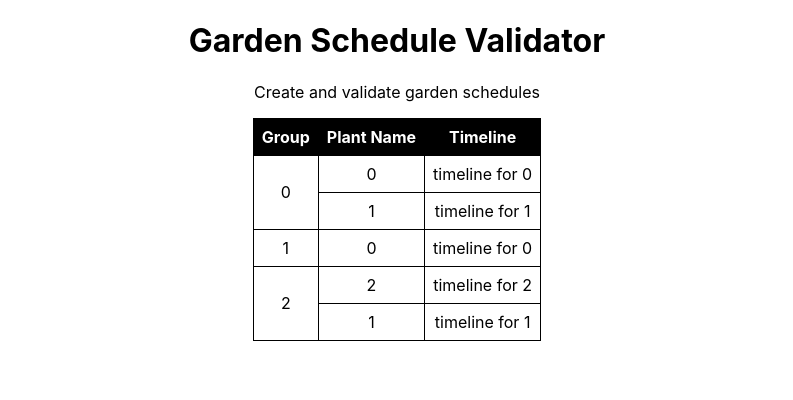
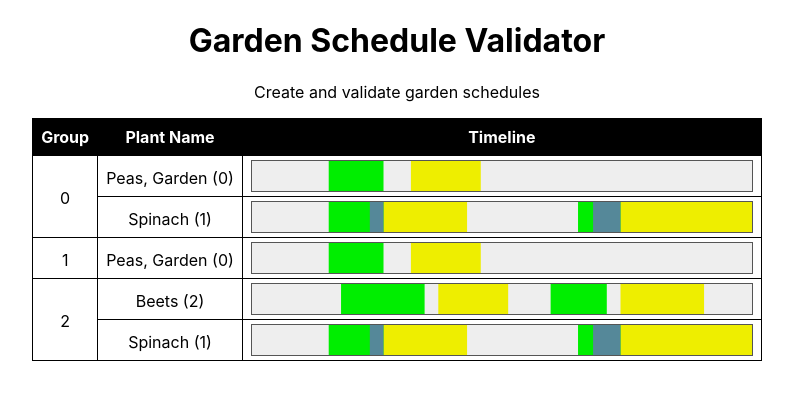
Before and after one commit to arcrad/garden_schedule_validator, a React (Create React App) app: page / in a window 1280 px wide. Shown: the top 400 px of the page, without its empty margins (243-1036 px from the left). Built offline with nearby package versions, Linux system fonts and the light colour scheme.

Commit message:
Built initial plant timeline chart component functionality

```diff
--- a/src/App.css
+++ b/src/App.css
@@ -51,5 +51,5 @@ table th {
 
 table td {
 	border: 1px solid #000;
-	padding: 0.5rem;
+	padding: 0.25rem 0.5rem 0 0.5rem;
 }
--- a/src/App.tsx
+++ b/src/App.tsx
@@ -1,4 +1,4 @@
-import React from 'react';
+import React, { useRef, useEffect } from 'react';
 import logo from './logo.svg';
 import './App.css';
 
@@ -12,6 +12,77 @@ import {
 import plantData from './PlantData';
 import plantSchedule from './PlantSchedule';
 
+//stolen from stackoverflow, need to vet properly
+function daysIntoYear(date:Date){
+    return (Date.UTC(date.getFullYear(), date.getMonth(), date.getDate()) - Date.UTC(date.getFullYear(), 0, 0)) / 24 / 60 / 60 / 1000;
+}
+
+function PlantTimelineChart(
+	props:{
+		plant:Plant;
+		chartWidth: number;
+		chartHeight: number;
+	}
+) {
+	let chartRef = useRef<HTMLCanvasElement>(null);
+	useEffect( () => {
+		if(chartRef.current == undefined) {
+			return;
+		}
+		const yearLengthDays = 365;
+		//console.log('use effect');
+		let chartContext = chartRef.current.getContext('2d');
+		if(chartContext != undefined) {
+			//draw background fill
+			chartContext.fillStyle = '#eee';
+			chartContext.fillRect(0, 0, props.chartWidth, props.chartHeight);
+		}
+		//draw all planting periods
+		props.plant.plantingPeriods.forEach( (plantingPeriod:PlantingPeriod) => {
+			//draw planting period
+			let plantStartDay = daysIntoYear(plantingPeriod.plantStartDate);
+			let plantEndDay = daysIntoYear(plantingPeriod.plantEndDate);
+			//console.log(`plantStartDay=${plantStartDay}, plantEndDay=${plantEndDay}`);
+			let plantStartX = props.chartWidth*(plantStartDay/yearLengthDays);
+			let plantBarWidth = (props.chartWidth*(plantEndDay/yearLengthDays)) - plantStartX;
+			if(chartContext != undefined) {
+				chartContext.fillStyle = '#0e0';
+				chartContext.fillRect(plantStartX, 0, plantBarWidth, props.chartHeight);
+			}
+			//draw harvest period
+			let harvestStartDay = daysIntoYear(plantingPeriod.harvestStartDate);
+			let harvestEndDay = daysIntoYear(plantingPeriod.harvestEndDate);
+			let harvestStartX = props.chartWidth*(harvestStartDay/yearLengthDays);
+			let harvestBarWidth = (props.chartWidth*(harvestEndDay/yearLengthDays)) - harvestStartX;
+			//console.log(`harvestStartDay=${harvestStartDay}, harvestEndDay=${harvestEndDay}`);
+			if(chartContext != undefined) {
+				chartContext.fillStyle = '#ee0';
+				chartContext.fillRect(harvestStartX, 0, harvestBarWidth, props.chartHeight);
+			}
+			//draw overlap period, if any
+			if(plantEndDay > harvestStartDay) {
+				if(chartContext != undefined) {
+					let overlapBarWidth = harvestStartX - (props.chartWidth*(plantEndDay/yearLengthDays))
+					chartContext.fillStyle = '#589';
+					chartContext.fillRect(harvestStartX, 0, overlapBarWidth, props.chartHeight);
+				}
+			}
+		});
+		//console.dir(chartContext);
+	}, [chartRef]);
+	return (
+		<canvas
+			ref={chartRef}
+			width={props.chartWidth}
+			height={props.chartHeight}
+			style={{
+				border: '1px solid #555'
+			}}
+		>
+		</canvas>
+	)
+}
+
 function App() {
 	console.dir(plantData);
 
@@ -24,7 +95,6 @@ function App() {
 			}
 			scheduleGroups[plantScheduleEntry.groupId].push(plantScheduleEntry);
 		});
-
 		return (
 			<>
 				{
@@ -32,8 +102,14 @@ function App() {
 					scheduleGroup.map( (plantScheduleEntry:PlantScheduleEntry, i:number, allSchedulesInGroup:PlantScheduleEntry[]) => (
 						<tr key={'pse'+i}>
 							{ i == 0 && <td rowSpan={allSchedulesInGroup.length}>{plantScheduleEntry.groupId}</td> }
-							<td>{plantScheduleEntry.plantId}</td>
-							<td>timeline for {plantScheduleEntry.plantId}</td>
+							<td>{plantData[plantScheduleEntry.plantId].name + ' (' + plantScheduleEntry.plantId + ')'}</td>
+							<td>
+								<PlantTimelineChart
+									plant={plantData[plantScheduleEntry.plantId]}
+									chartWidth={500}
+									chartHeight={30}
+								/>
+							</td>
 						</tr>
 					))
 				))
```
